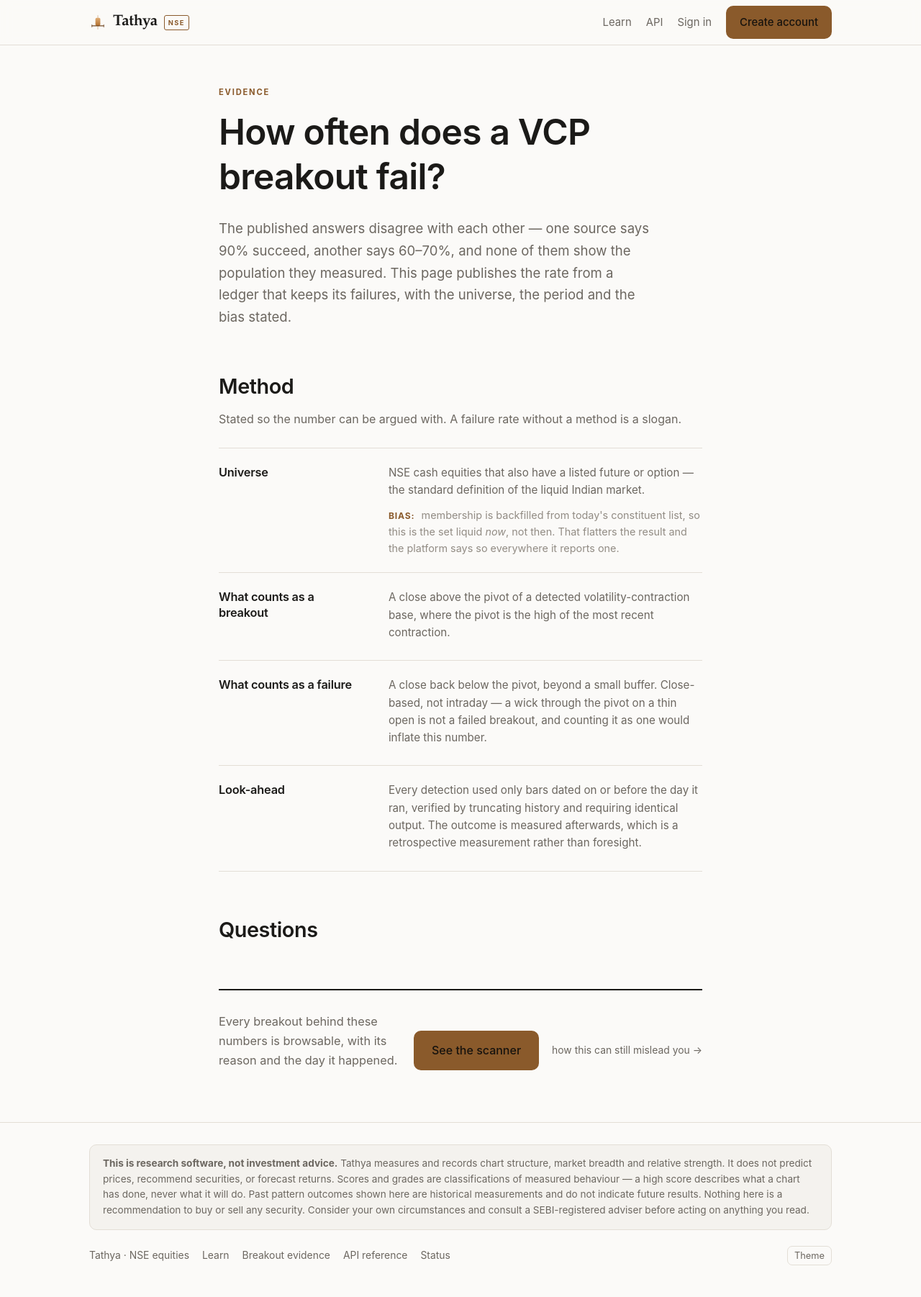
After one commit to AnupamaJain/algo-backtesting-platform, a Python web app: template vriddhix/src/vriddhix/api/templates/evidence.html in a window 1280 px wide. The commit adds this page. Shown: the whole page at 72% size. Run offline with Jinja, Linux system fonts and the light colour scheme; the template is opened without the code that fills it, so the values that code supplies are empty.

Commit message:
Add the breakout-evidence page: the one thing nobody else can copy
Searched what actually ranks before writing anything. Chartink and
screener.in own the head terms for Indian screeners, and vcpstocks.com,
Deepvue and TrendSpider hold the VCP explainers. Competing there with a
zero-authority domain is not a plan.

The gap is narrower and real. The published answers to "how often does a VCP
breakout fail" contradict each other outright -- one source claims 90.77%
succeed, another says 60-70% -- and not one of them states the population,
the period or the bias. That is a question with genuine intent and no
trustworthy answer.

/vcp-breakout-failure-rate publishes it from the ledger: 1,976 resolved
breakouts since 2022, 15% closed back below their pivot, broken down by the
regime recorded on the day each one happened. The regime dependency is the
part single-number answers hide -- 13.4% in strong bull against 19.6% in
bear. Failures also fail fast, averaging three sessions and barely 1% of
upside first against 3.5% for the ones that held.

The method section states what counts as a breakout, what counts as a
failure and why it is close-based rather than intraday, plus the
survivorship caveat in the words "that flatters the result".

Below fifty resolved breakouts the page publishes no rate at all. A
percentage over a handful of rows reads as a finding and is not one; a test
covers that floor.

FAQ structured data on four questions, linked from the footer and the
sitemap so it is reachable without depending on either alone.

457 tests.

Co-Authored-By: Claude Opus 5 (1M context) <noreply@anthropic.com>

```diff
--- a/vriddhix/src/vriddhix/api/routers/seo.py
+++ b/vriddhix/src/vriddhix/api/routers/seo.py
@@ -48,6 +48,7 @@ def is_public(request: Request | None = None) -> bool:
 INDEXABLE = [
     ("/",       "daily",   "1.0"),
     ("/learn",  "monthly", "0.8"),
+    ("/vcp-breakout-failure-rate", "weekly", "0.9"),
     ("/signup", "yearly",  "0.4"),
 ]
 
@@ -71,6 +72,7 @@ def robots(request: Request) -> Response:
 User-agent: *
 Allow: /$
 Allow: /learn
+Allow: /vcp-breakout-failure-rate
 Allow: /signup
 
 # Account-scoped and machine surfaces. Nothing here is useful in an index,
--- a/vriddhix/src/vriddhix/api/static/app.css
+++ b/vriddhix/src/vriddhix/api/static/app.css
@@ -640,3 +640,37 @@ tr.scr-in { animation: scr-slide .32s ease both; }
   letter-spacing: .07em; text-transform: uppercase; margin-right: 5px;
 }
 @media (max-width: 760px) { .rules dt { grid-row: auto; } }
+
+/* ---- evidence page ---- */
+
+.headline-stat {
+  display: flex; flex-wrap: wrap; gap: 20px 46px; align-items: baseline;
+  margin-top: 34px; padding-bottom: 22px;
+  border-bottom: 2px solid var(--text);
+}
+.hs-n { font-size: clamp(3.2rem, 9vw, 5rem); font-weight: 650; line-height: .95;
+        letter-spacing: -.035em; color: var(--bear); }
+.hs-k { font-size: 1rem; color: var(--muted); margin-top: 6px; max-width: 24ch; }
+.hs-meta { display: flex; flex-direction: column; gap: 5px; font-size: .88rem;
+           color: var(--muted); margin-left: auto; }
+.hs-meta b { color: var(--text); }
+
+table.evidence-table { width: 100%; border-collapse: collapse; margin-top: 18px;
+                       font-size: .94rem; }
+table.evidence-table th {
+  text-align: left; font-size: .68rem; letter-spacing: .1em; text-transform: uppercase;
+  color: var(--faint); font-weight: 700; padding: 10px 12px 10px 0;
+  border-bottom: 1px solid var(--border);
+}
+table.evidence-table td { padding: 13px 12px 13px 0; border-bottom: 1px solid var(--border); }
+table.evidence-table .r, table.evidence-table th.r { text-align: right; }
+table.evidence-table tr:last-child td { border-bottom: 0; }
+.rate-bar { display: block; height: 6px; border-radius: 3px;
+            background: var(--surface-2); overflow: hidden; }
+.rate-bar i { display: block; height: 100%; opacity: .85; }
+
+.faq { margin: 22px 0 0; }
+.faq > div { padding: 18px 0; border-top: 1px solid var(--border); }
+.faq > div:last-child { border-bottom: 1px solid var(--border); }
+.faq dt { font-weight: 640; font-size: 1rem; margin-bottom: 6px; }
+.faq dd { margin: 0; color: var(--muted); font-size: .95rem; line-height: 1.65; }
--- a/vriddhix/src/vriddhix/api/templates/base.html
+++ b/vriddhix/src/vriddhix/api/templates/base.html
@@ -78,6 +78,7 @@
     <div class="foot-row">
       <span>Tathya · NSE equities</span>
       <a href="/learn">Learn</a>
+      <a href="/vcp-breakout-failure-rate">Breakout evidence</a>
       <a href="/api/docs">API reference</a>
       <a href="/api/v1/ops/health">Status</a>
       <span class="spacer"></span>
--- /dev/null
+++ b/vriddhix/src/vriddhix/api/templates/evidence.html
@@ -0,0 +1,165 @@
+{% extends "base.html" %}
+{% block title %}How often does a VCP breakout fail? Measured on NSE — Tathya{% endblock %}
+{% block description %}A measured failure rate for volatility-contraction breakouts on Indian equities, broken down by market regime, with the method and the survivorship caveat stated.{% endblock %}
+
+{% block content %}
+<section class="wrap narrow" style="padding-block:56px 0">
+  <div class="eyebrow">Evidence</div>
+  <h1>How often does a VCP breakout fail?</h1>
+  <p class="lede">
+    The published answers disagree with each other — one source says 90%
+    succeed, another says 60–70%, and none of them show the population they
+    measured. This page publishes the rate from a ledger that keeps its
+    failures, with the universe, the period and the bias stated.
+  </p>
+</section>
+
+{% if e %}
+<section class="wrap narrow">
+  <div class="headline-stat">
+    <div>
+      <div class="hs-n num">{{ "%.0f"|format(e.failure_pct) }}%</div>
+      <div class="hs-k">of breakouts closed back below their pivot</div>
+    </div>
+    <div class="hs-meta">
+      <span><b class="num">{{ "{:,}".format(e.total) }}</b> resolved breakouts</span>
+      <span><b class="num">{{ "{:,}".format(e.sessions) }}</b> sessions scanned</span>
+      <span><b class="num">{{ e.from }}</b> → <b class="num">{{ e.to }}</b></span>
+    </div>
+  </div>
+
+  <div class="split" style="margin-top:26px">
+    <i class="split-ok"  style="width:{{ "%.1f"|format(e.hold_pct) }}%"></i>
+    <i class="split-bad" style="width:{{ "%.1f"|format(e.failure_pct) }}%"></i>
+  </div>
+  <div class="split-legend">
+    <span><b class="num">{{ "{:,}".format(e.held) }}</b> held above the pivot</span>
+    <span class="r"><b class="num">{{ "{:,}".format(e.failed) }}</b> failed</span>
+  </div>
+</section>
+
+<section class="wrap narrow">
+  <h2>The regime changes the answer</h2>
+  <p class="muted">
+    Each breakout is filed under the market regime recorded on the day it
+    happened — not the regime today. The rate rises as conditions deteriorate,
+    which is the part most single-number answers hide.
+  </p>
+
+  <table class="evidence-table">
+    <thead>
+      <tr><th>Regime at breakout</th><th class="r">Breakouts</th>
+          <th class="r">Failed</th><th class="r">Failure rate</th><th></th></tr>
+    </thead>
+    <tbody>
+      {% for r in e.by_regime %}
+      <tr>
+        <td><span class="swatch" style="background:{{ r.fill }}"></span> {{ r.regime }}</td>
+        <td class="r num">{{ "{:,}".format(r.n) }}</td>
+        <td class="r num">{{ r.failed }}</td>
+        <td class="r num"><b>{{ "%.1f"|format(r.failure_pct) }}%</b></td>
+        <td style="width:34%">
+          <span class="rate-bar">
+            <i style="width:{{ "%.1f"|format(r.failure_pct * 3) }}%;background:{{ r.fill }}"></i>
+          </span>
+        </td>
+      </tr>
+      {% endfor %}
+    </tbody>
+  </table>
+</section>
+
+<section class="wrap narrow">
+  <h2>What a failure looks like</h2>
+  <dl class="rules">
+    <div>
+      <dt>It fails fast</dt>
+      <dd>
+        A failed breakout closed back below its pivot after
+        <b class="num">{{ "%.0f"|format(e.days_to_failure) }}</b> sessions on
+        average. These are not slow bleeds; the question is answered inside a
+        week.
+      </dd>
+    </div>
+    <div>
+      <dt>It barely moves first</dt>
+      <dd>
+        Average best excursion before failing:
+        <b class="num">{{ "%.1f"|format(e.failed_mfe) }}%</b>, against
+        <b class="num">{{ "%.1f"|format(e.held_mfe) }}%</b> for breakouts that
+        held. A breakout that does not move soon after clearing the pivot is
+        behaving like one that fails.
+      </dd>
+    </div>
+    <div>
+      <dt>The downside is asymmetric</dt>
+      <dd>
+        Worst excursion averaged
+        <b class="num">{{ "%.1f"|format(e.failed_mae) }}%</b> on failures
+        against <b class="num">{{ "%.1f"|format(e.held_mae) }}%</b> on the ones
+        that held.
+      </dd>
+    </div>
+  </dl>
+</section>
+{% endif %}
+
+<section class="wrap narrow">
+  <h2>Method</h2>
+  <p class="muted">
+    Stated so the number can be argued with. A failure rate without a method
+    is a slogan.
+  </p>
+  <dl class="rules">
+    <div>
+      <dt>Universe</dt>
+      <dd>NSE cash equities that also have a listed future or option — the
+        standard definition of the liquid Indian market.</dd>
+      <dd class="cost"><span>Bias:</span> membership is backfilled from today's
+        constituent list, so this is the set liquid <i>now</i>, not then.
+        That flatters the result and the platform says so everywhere it
+        reports one.</dd>
+    </div>
+    <div>
+      <dt>What counts as a breakout</dt>
+      <dd>A close above the pivot of a detected volatility-contraction base,
+        where the pivot is the high of the most recent contraction.</dd>
+    </div>
+    <div>
+      <dt>What counts as a failure</dt>
+      <dd>A close back below the pivot, beyond a small buffer. Close-based,
+        not intraday — a wick through the pivot on a thin open is not a
+        failed breakout, and counting it as one would inflate this number.</dd>
+    </div>
+    <div>
+      <dt>Look-ahead</dt>
+      <dd>Every detection used only bars dated on or before the day it ran,
+        verified by truncating history and requiring identical output. The
+        outcome is measured afterwards, which is a retrospective measurement
+        rather than foresight.</dd>
+    </div>
+  </dl>
+</section>
+
+<section class="wrap narrow">
+  <h2>Questions</h2>
+  <dl class="faq">
+    {% for q, a in faq %}
+    <div><dt>{{ q }}</dt><dd>{{ a }}</dd></div>
+    {% endfor %}
+  </dl>
+</section>
+
+<section class="wrap narrow">
+  <div class="close">
+    <p>
+      Every breakout behind these numbers is browsable, with its reason and
+      the day it happened.
+    </p>
+    <div class="close-actions">
+      <a class="btn btn-primary btn-lg" href="/">See the scanner</a>
+      <a class="quiet-link" href="/learn#lies">how this can still mislead you →</a>
+    </div>
+  </div>
+</section>
+{% endblock %}
```
Also changed, not shown: vriddhix/src/vriddhix/api/routers/pages.py (+134 -0 lines), vriddhix/tests/test_web.py (+63 -0 lines).
